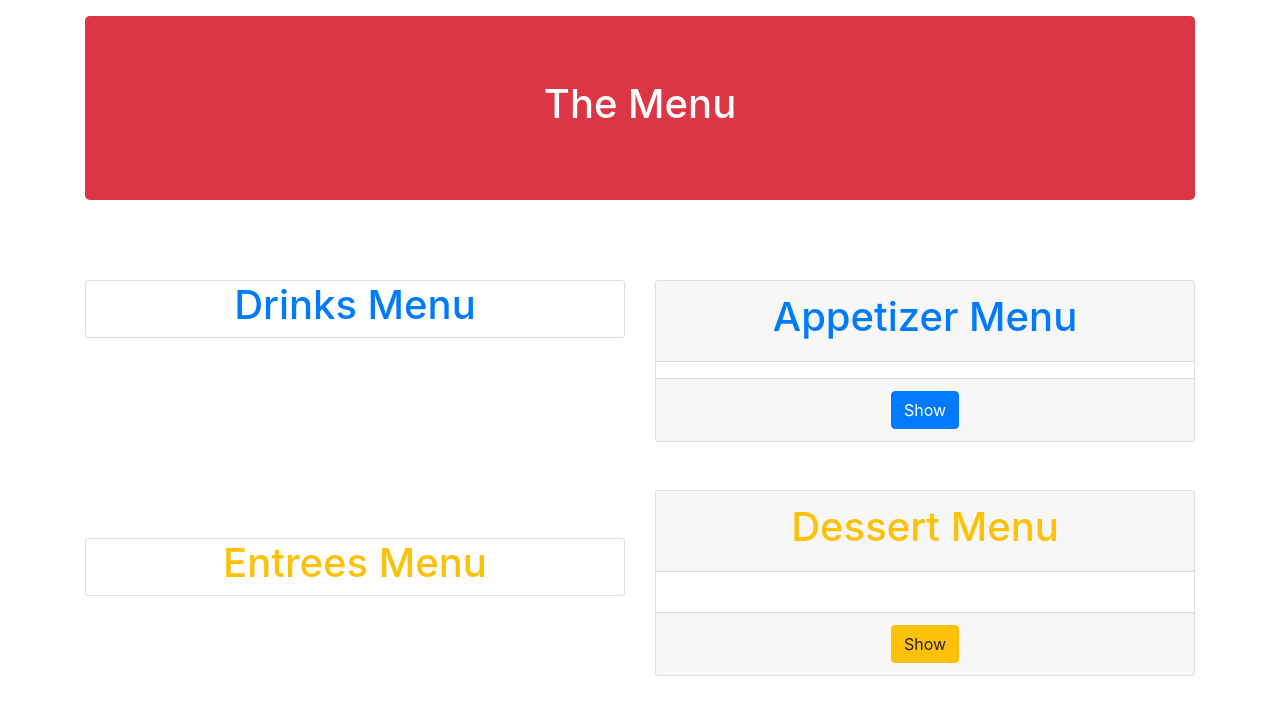
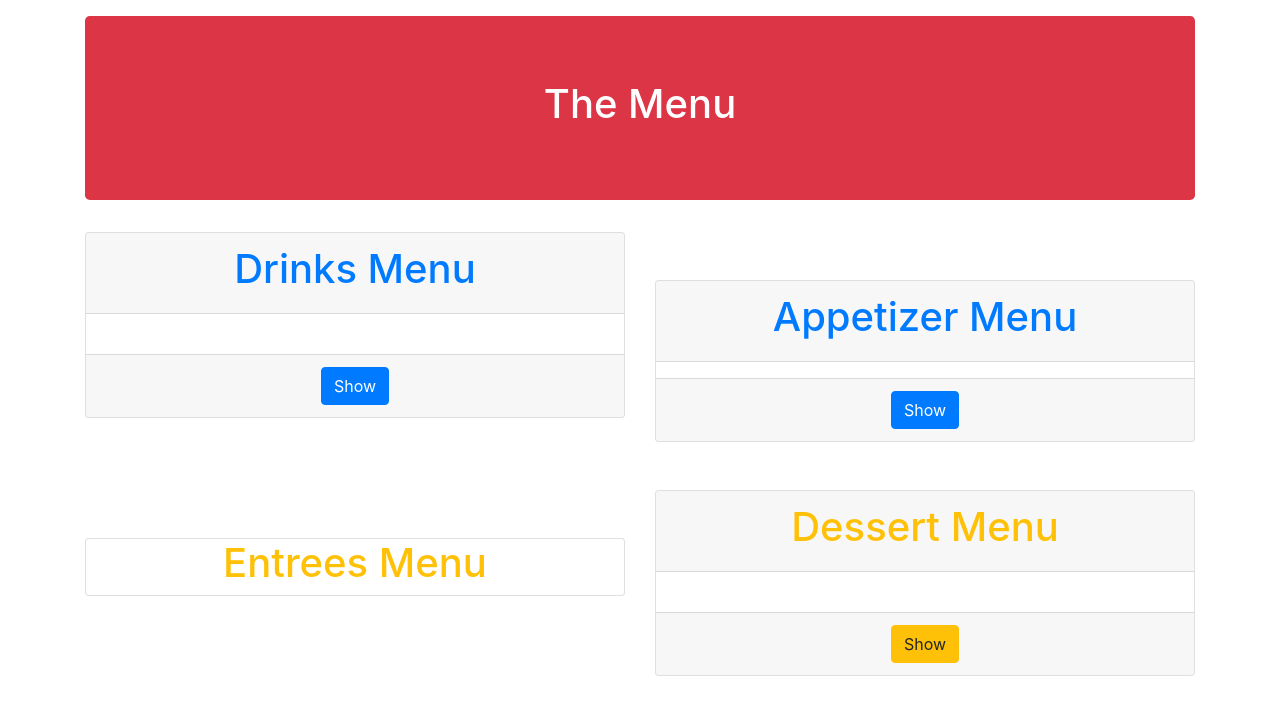
Before and after one commit to precto1285/React-menu, a React (Create React App) app in the folder react-menu/: page / in a window 1280 px wide. Shown: the top 714 px of the page. Built offline with nearby package versions, Linux system fonts and the light colour scheme.

Commit message:
set drinks menu

```diff
--- a/react-menu/src/MenuOptions/Drinks.js
+++ b/react-menu/src/MenuOptions/Drinks.js
@@ -1,10 +1,38 @@
-import React from 'react';
+import React, { useState } from 'react';
+import { Card } from 'reactstrap';
 
 const Drinks = props => {
+
+  const [drnkz, setDrnkz] = useState({
+    showDrinks: false
+  }),
+
+    clickHandler = () => {
+      const doesShow = drnkz.showDrinks;
+      setDrnkz({
+        drinks: ['Calamansi Juice', 'Buko Juice', 'Sago\'t Gulaman'],
+        showDrinks: !doesShow
+      })
+    }
+
   return (
-    <div className='card my-5'>
-      <h1>{props.title}</h1>
-    </div>
+    <Card>
+      <div className="card-header"><h1>{props.title}</h1></div>
+      <div className="card-body text-left">
+        {
+          drnkz.showDrinks ?
+            <ul>
+              <li>{drnkz.drinks[0]}</li>
+              <li>{drnkz.drinks[1]}</li>
+              <li>{drnkz.drinks[2]}</li>
+            </ul>
+            : null
+        }
+      </div>
+      <div className="card-footer">
+        <button onClick={clickHandler} className="btn btn-primary">Show</button>
+      </div>
+    </Card>
   )
 }
 
```
